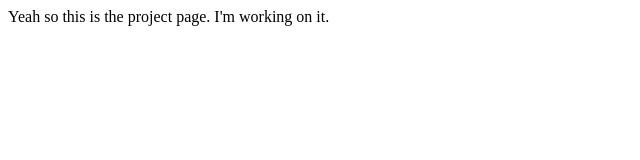
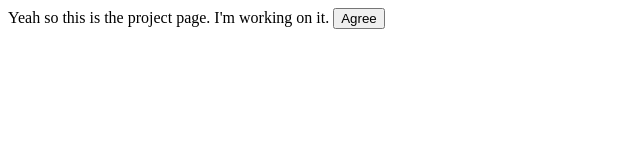
Before and after one commit to Nicholas-py/random-websiting, a plain HTML site: page index.html in a window 1280 px wide. Shown: the whole page, without its empty margins (0-640 px from the left). Drawn offline with Linux system fonts and the light colour scheme.

Commit message:
Add a button

```diff
--- a/index.html
+++ b/index.html
@@ -3,4 +3,5 @@
   <title> I MADE A WEBSITE!! </title>
   <text>Yeah so this is the project page. </text>
   <text>I'm working on it.</text>
+  <button> Agree</button>
 </html>
```
